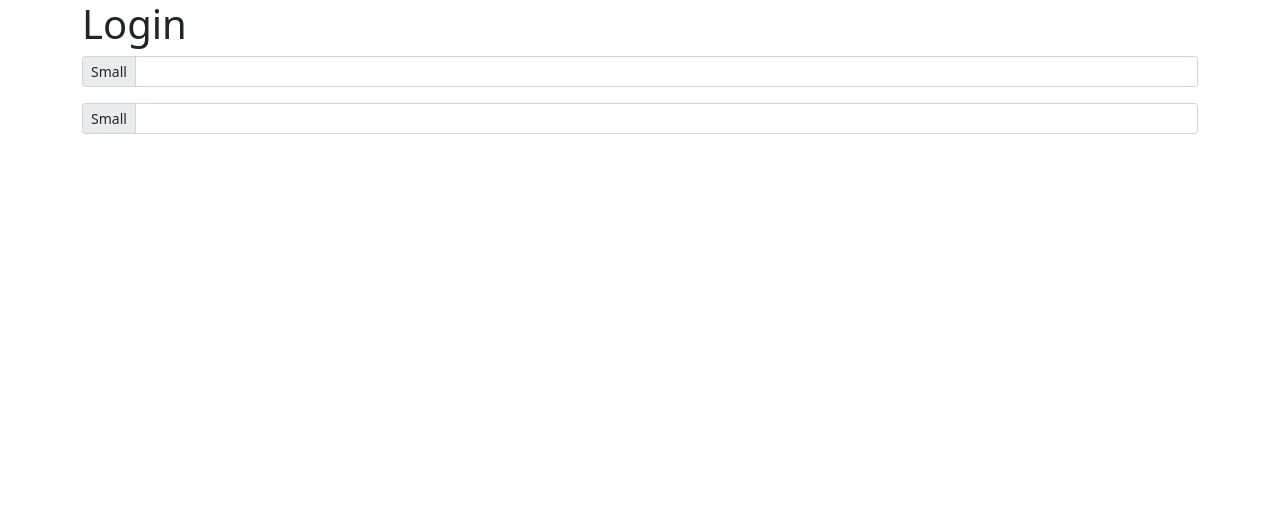
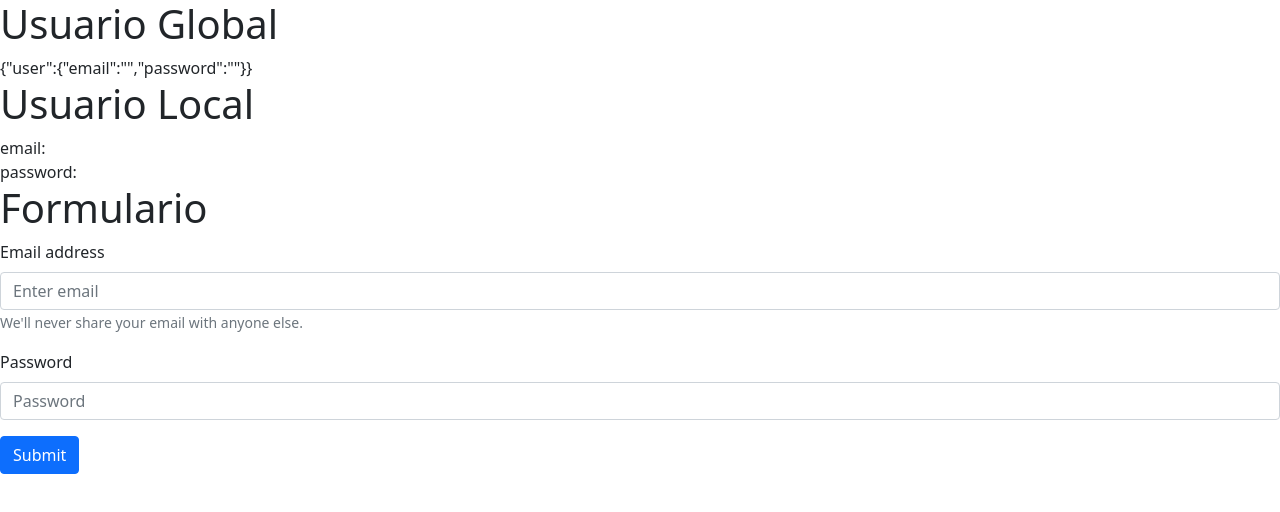
Before and after one commit to afsanchezsa/Template-React-App, a React (Create React App) app: page /register in a window 1280 px wide. Shown: the top 512 px of the page. Built offline with nearby package versions, Linux system fonts and the light colour scheme.

Commit message:
initial flux configuration and test successful

```diff
--- a/package.json
+++ b/package.json
@@ -12,6 +12,7 @@
     "react-dom": "^17.0.2",
     "react-redux": "^7.2.6",
     "react-router": "^6.2.1",
+    "react-router-dom": "^6.2.1",
     "react-scripts": "5.0.0",
     "web-vitals": "^2.1.4"
   },
--- a/src/App.css
+++ b/src/App.css
@@ -1,38 +1,14 @@
-.App {
-  text-align: center;
+*{
+  box-sizing: border-box;
+  margin: 0;
+  padding: 0;
 }
 
-.App-logo {
-  height: 40vmin;
-  pointer-events: none;
+html{
+  height: 100%;
+  width: 100%;
+
 }
-
-@media (prefers-reduced-motion: no-preference) {
-  .App-logo {
-    animation: App-logo-spin infinite 20s linear;
-  }
+main{
+  height: 100vh;
 }
-
-.App-header {
-  background-color: #282c34;
-  min-height: 100vh;
-  display: flex;
-  flex-direction: column;
-  align-items: center;
-  justify-content: center;
-  font-size: calc(10px + 2vmin);
-  color: white;
-}
-
-.App-link {
-  color: #61dafb;
-}
-
-@keyframes App-logo-spin {
-  from {
-    transform: rotate(0deg);
-  }
-  to {
-    transform: rotate(360deg);
-  }
-}
--- a/src/App.js
+++ b/src/App.js
@@ -1,26 +1,23 @@
-// import logo from "./logo.svg";
-import { InputGroup, FormControl } from "react-bootstrap";
+
+import React from 'react'
+import { RoutesManager } from './Routes'
 import "./App.css";
+import { Provider } from 'react-redux';
+import {ConfigureStore} from './Redux/Store'
+const store=ConfigureStore()
 
 function App() {
   return (
-    <div className="container">
-      <h1>Login</h1>
-      <InputGroup size="sm" className="mb-3">
-        <InputGroup.Text id="inputGroup-sizing-sm">Small</InputGroup.Text>
-        <FormControl
-          aria-label="Small"
-          aria-describedby="inputGroup-sizing-sm"
-        />
-      </InputGroup>
-      <InputGroup size="sm" className="mb-3">
-        <InputGroup.Text id="inputGroup-sizing-sm">Small</InputGroup.Text>
-        <FormControl
-          aria-label="Small"
-          aria-describedby="inputGroup-sizing-sm"
-        />
-      </InputGroup>
-    </div>
+    <Provider store={store}>
+      <main>
+        <RoutesManager>
+
+
+
+        </RoutesManager>
+
+      </main>
+      </Provider>
   );
 }
 
--- /dev/null
+++ b/src/Components/Home/Home.css
@@ -0,0 +1,20 @@
+/*.bt{
+    margin: 0 20px;
+}*/
+.home__banner{
+   background-color:green;
+   height: 90vh;
+}
+
+.home__allHeight{
+    height: 100%;
+}
+
+.home__fg-6{
+    flex-grow: 6;
+
+}
+.home__fg-1{
+    flex-grow: 1;
+
+}
--- /dev/null
+++ b/src/Components/Home/index.js
@@ -0,0 +1,34 @@
+import React from "react";
+import Button from 'react-bootstrap/Button'
+import { Link } from "react-router-dom";
+import './Home.css'
+
+function HomeComponent() {
+  return (
+    <div className="container d-flex flex-column home__allHeight">
+      <div className="d-flex flex-row justify-content-center align-items-center home__fg-6">
+        <div className="d-flex justify-content-center ">
+
+          <div>
+            <h1>  AgroTrust</h1>
+          </div>
+
+        </div>
+
+      </div>
+
+      <div className="d-flex justify-content-center align-items-center home__fg-1">
+      <Link to="/login">
+        <Button variant="success"> Login</Button>
+      </Link>
+
+    <Link to="/register">
+
+    <Button>REGISTER</Button>
+
+    </Link>
+      </div>
+    </div>
+  )
+}
+export { HomeComponent }
--- /dev/null
+++ b/src/Components/Register/index.js
@@ -0,0 +1,72 @@
+import React from "react";
+
+import Button from 'react-bootstrap/Button'
+import { Form } from "react-bootstrap";
+import { connect } from 'react-redux';
+import {registerUser} from '../../Redux/ActionCreators/AuthActionCreator'
+
+function mapStateToProps(state) {
+  return {
+    user: state.AuthReducer,
+
+  }
+}
+
+function mapDispatchToProps(dispatch) {
+  return {
+    register_user: (email,password) => dispatch(registerUser(email,password))
+  }
+}
+
+
+function RegisterComponent(props) {
+  const  [email,setEmail]=React.useState("")
+  const [password,setPassword]=React.useState("")
+
+
+  return (<>
+    <h1>Usuario Global</h1>
+
+    {JSON.stringify(props.user)}
+    <br></br>
+    <h1>Usuario Local</h1>
+    email: {email}
+    <br></br>
+    password: {password}
+    <h1>Formulario</h1>
+    <Form onSubmit={(event)=>{event.preventDefault();props.register_user(email,password)}}>
+  <Form.Group className="mb-3" controlId="formBasicEmail">
+    <Form.Label>Email address</Form.Label>
+    <Form.Control type="email" placeholder="Enter email" onChange={(e)=>setEmail(e.target.value)} />
+    <Form.Text className="text-muted">
+      We'll never share your email with anyone else.
+    </Form.Text>
+  </Form.Group>
+
+  <Form.Group className="mb-3" controlId="formBasicPassword">
+    <Form.Label>Password</Form.Label>
+    <Form.Control type="password" placeholder="Password" onChange={(e)=>setPassword(e.target.value)}/>
+  </Form.Group>
+
+  <Button variant="primary" type="submit">
+    Submit
+  </Button>
+</Form>
+
+  </>)
+}
+
+export default connect(mapStateToProps, mapDispatchToProps)(RegisterComponent)
+
+
+
+/*
+
+  <Link to="/login"><Button variant="primary" >
+        LOGIN
+      </Button></Link>
+      <Link to="/register"><Button variant="primary" type="submit">
+        Register
+      </Button></Link>
+
+*/
--- /dev/null
+++ b/src/Redux/ActionCreators/AuthActionCreator.js
@@ -0,0 +1,13 @@
+import {REGISTER_USER} from '../Actions/AuthActions'
+const registerUser=(email,password)=>{
+    return {
+        type:REGISTER_USER,
+        payload:{
+            email:email,
+            password:password
+        }
+    }
+
+}
+
+export {registerUser}
--- /dev/null
+++ b/src/Redux/Actions/AuthActions.js
@@ -0,0 +1 @@
+export const REGISTER_USER="REGISTER_USER"
--- /dev/null
+++ b/src/Redux/Reducers/authReducer.js
@@ -0,0 +1,17 @@
+import { REGISTER_USER } from "../Actions/AuthActions";
+const defaultUser={
+    user:{
+        email:'',
+        password:''
+    }
+}
+const AuthReducer=(state=defaultUser,action)=>{
+    switch(action.type){
+        case REGISTER_USER:
+        let user=action.payload
+        return {user:user};
+    default:
+        return state
+    }
+}
+export{AuthReducer}
--- /dev/null
+++ b/src/Redux/Store/index.js
@@ -0,0 +1,12 @@
+import {createStore,combineReducers} from 'redux';
+import { AuthReducer } from '../Reducers/authReducer';
+const ConfigureStore=()=>{
+    const store=createStore(
+        combineReducers({
+            AuthReducer:AuthReducer
+        })
+    )
+
+    return store;
+}
+export{ConfigureStore}
--- /dev/null
+++ b/src/Routes/index.js
@@ -0,0 +1,14 @@
+import React from "react";
+import { BrowserRouter ,Routes,Route} from "react-router-dom";
+import { HomeComponent } from "../Components/Home";
+import RegisterComponent from '../Components/Register'
+function RoutesManager(){
+    return(<BrowserRouter>
+        <Routes>
+          <Route exact path="/" element={<HomeComponent/>} />
+          <Route exact path="/login"  element={<HomeComponent/>} />
+          <Route exact path="/register"  element={<RegisterComponent/>} />
+        </Routes>
+      </BrowserRouter>)
+}
+export {RoutesManager};
```
Also changed, not shown: 1 other file (tests, documents, lock files or other folders).
